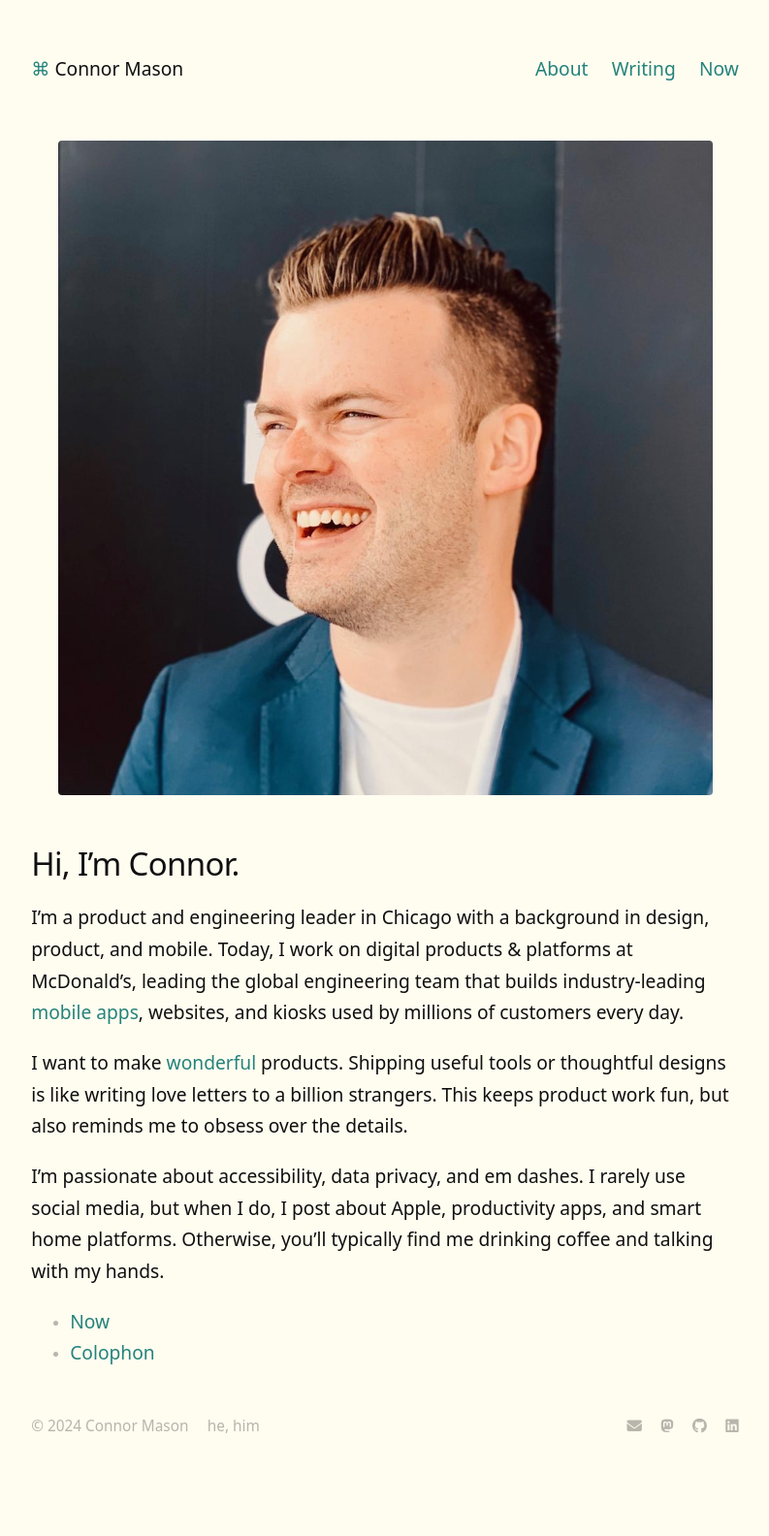
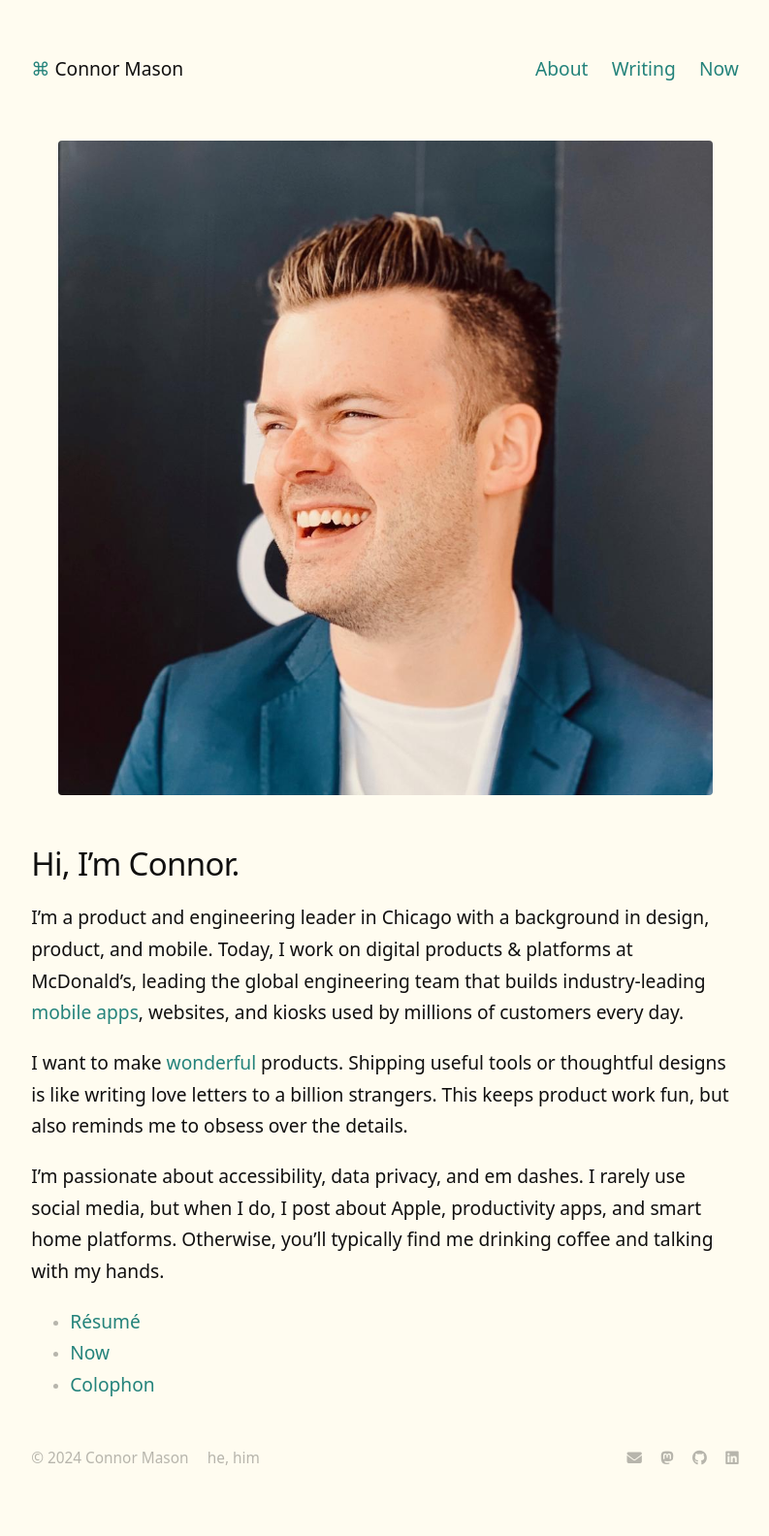
Before and after one commit to conmas/site, a Jekyll site: the page built from _pages/about.md, in a window 1280 px wide. Shown: the whole page at 97% size, without its empty margins (243-1036 px from the left). Built offline with Jekyll 4.4.1, drawn with Linux system fonts in a browser that asks for light colours; nearby versions of some CDN libraries; before the commit the page ends 1551 px from its top, so only the background shows below that.

Commit message:
Link to resume

```diff
--- a/_pages/about.md
+++ b/_pages/about.md
@@ -14,5 +14,6 @@ I want to make [wonderful](/make-something-wonderful) products. Shipping useful
 
 I’m passionate about accessibility, data privacy, and em dashes. I rarely use social media, but when I do, I post about Apple, productivity apps, and smart home platforms. Otherwise, you’ll typically find me drinking coffee and talking with my hands.
 
+- [Résumé](/resume)
 - [Now](/now)
 - [Colophon](/colophon)
```
